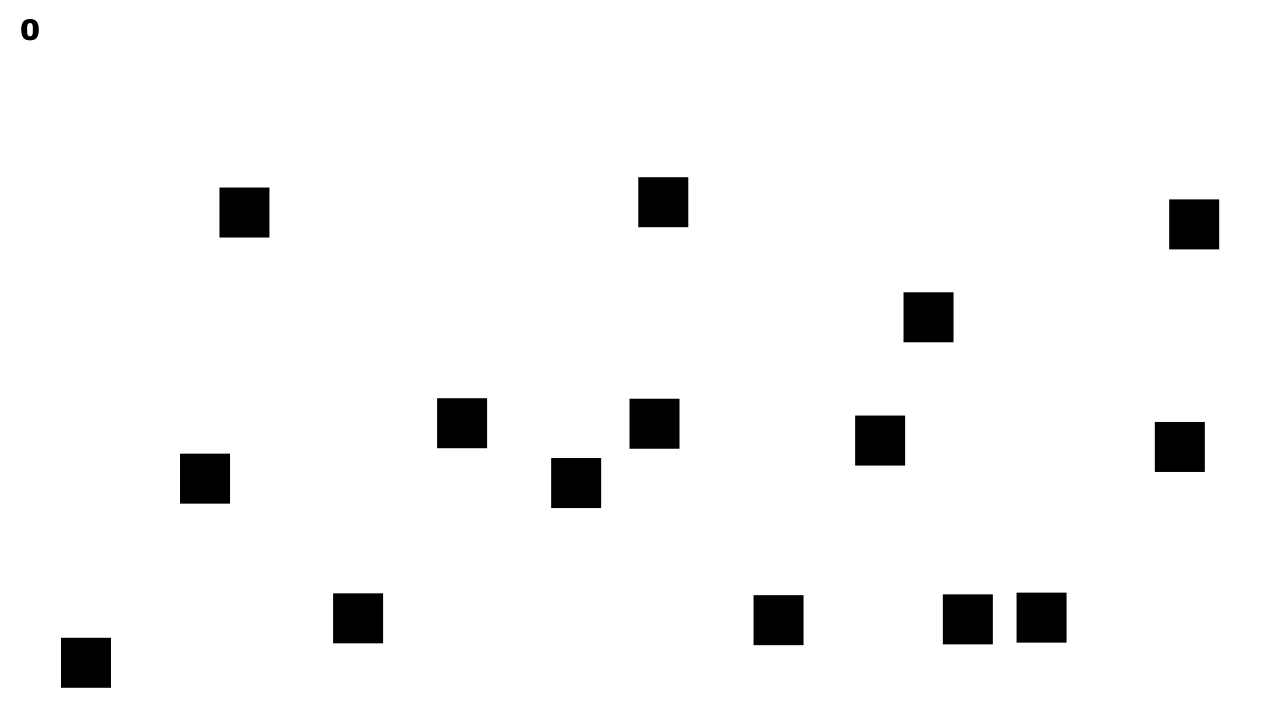
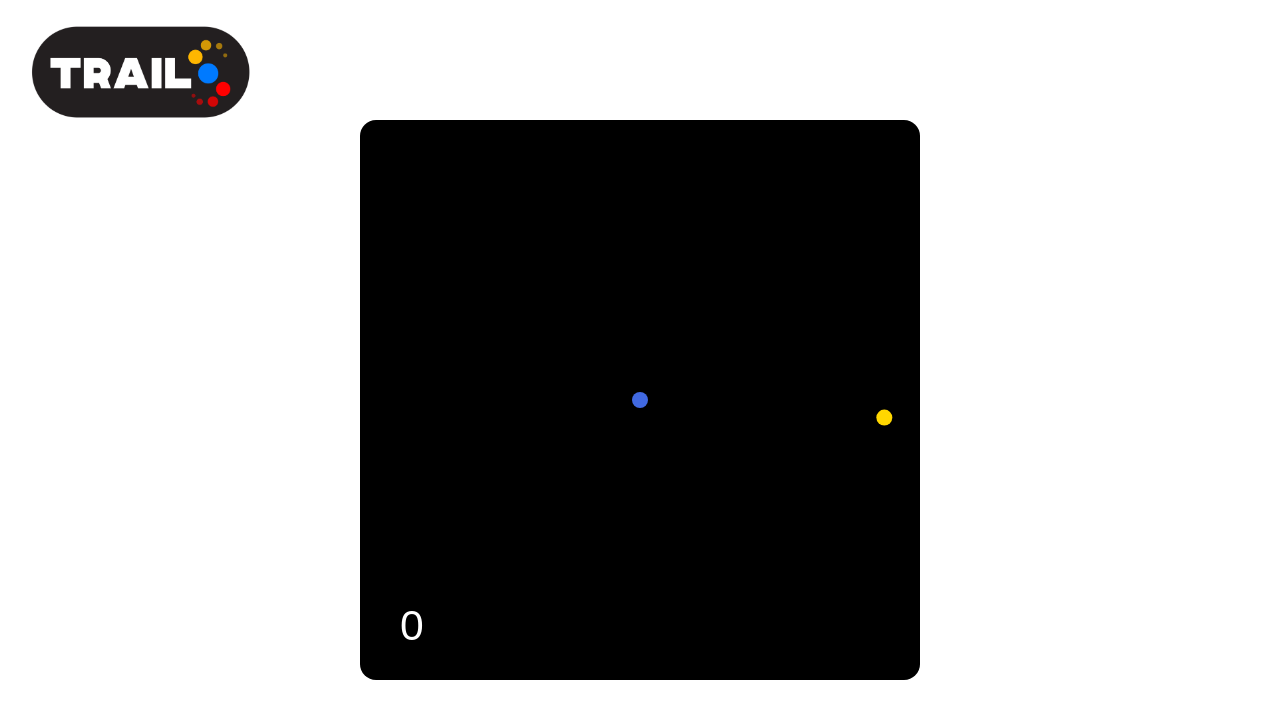
Before and after one commit to shelost/trails, a plain HTML site: page index.html in a window 1280 px wide. Drawn offline with Linux system fonts and the light colour scheme.

Commit message:
Add files via upload

```diff
--- a/index.html
+++ b/index.html
@@ -4,21 +4,13 @@
     <meta charset="UTF-8">
     <meta name="viewport" content="width=device-width, initial-scale=1.0">
     <meta http-equiv="X-UA-Compatible" content="ie=edge">
-    <title>TRAILS</title>
+    <title>Paths</title>
 </head>
 <body>
 
-    <canvas id = "canvas" style="position:fixed;top:0px;left:0px"></canvas>
+    <canvas id="canvas" style="position: fixed;top:0px;left:0px"></canvas>
 
 </body>
 
-<script src="trails.js"></script>
-
-<style>
-
-body{
-
-    cursor: none
-}
-</style>
+<script src='paths.js'></script>
 </html>
--- /dev/null
+++ b/paths.js
@@ -0,0 +1,363 @@
+const canvas = document.getElementById("canvas")
+const ctx = canvas.getContext("2d")
+
+canvas.width = window.innerWidth
+canvas.height = window.innerHeight
+
+//var CENT_X, CENT_Y, A_W, A_H, XPAD, YPAD;
+
+var scl = canvas.height*0.01
+
+var logo = new Image()
+logo.src = 'trails-logo.png'
+
+var CENT_X, CENT_Y,A_W, A_H, XPAD, YPAD
+
+setVariables()
+
+
+function Squircle(x,y,w,h,r){
+
+    this.x = x
+    this.y = y
+    this.w = w
+    this.h = h
+    this.r = r
+
+    this.xspeed = 0
+    this.yspeed = 0
+
+    this.playerOn = false
+
+    this.draw = function(){
+
+        ctx.beginPath()
+        ctx.moveTo(this.x+this.r, this.y)
+        ctx.lineTo(this.x+this.w-this.r, this.y)
+        ctx.arc(this.x+this.w-this.r, this.y+this.r, this.r, Math.PI*3/2, Math.PI*2)
+        ctx.lineTo(this.x+this.w, this.y+this.h-this.r)
+        ctx.arc(this.x+this.w-this.r, this.y+this.h-this.r,this.r, 0, Math.PI/2)
+        ctx.lineTo(this.x+this.r, this.y+this.h)
+        ctx.arc(this.x+this.r, this.y+this.h-this.r, this.r, Math.PI/2, Math.PI)
+        ctx.lineTo(this.x, this.y+this.r)
+        ctx.arc(this.x+this.r, this.y+this.r, this.r, Math.PI, Math.PI*3/2)
+        ctx.fill()
+        ctx.closePath()
+
+    }
+}
+
+var Area;
+
+
+const player = {
+
+    x: CENT_X,
+    y: CENT_Y,
+    r: scl,
+
+    xspeed: 0,
+    yspeed: 0,
+
+    history: [],
+
+    points: 0,
+
+    seq: 0,
+
+    dead: false
+}
+
+const goal = {
+
+    x: Math.random()*A_W+XPAD,
+    y: Math.random()*A_H+YPAD,
+    r: scl,
+
+    xspeed: 0,
+    yspeed: 0,
+
+    captured: false
+}
+
+setInterval(()=>{
+
+
+    if (player.seq>0.8){
+
+        player.history.push([player.x, player.y, 0])
+    }
+
+},50)
+
+
+const con = {
+
+    left:false,
+    right:false,
+    up:false,
+    down: false,
+    space: false,
+    keyListener:function(event) {
+
+      var key_state = (event.type == "keydown")?true:false;
+
+      switch(event.keyCode) {
+
+        case 37:// left key
+          con.left = key_state;
+          break;
+        case 38:// up key
+          con.up = key_state;
+          break;
+        case 39:// right key
+          con.right = key_state;
+          break;
+        case 40: // down key
+          con.down = key_state;
+          break;
+        case 32: // space bar
+          con.space = key_state;
+          break;
+      }
+    }
+}
+
+const loop = () => {
+
+    Area = new Squircle(XPAD,YPAD,A_W, A_H, scl*2)
+
+    setVariables()
+
+    // Player Controls
+
+    if (!player.dead){
+    if (con.right){
+
+        player.xspeed += scl/20
+    }
+
+    if (con.left){
+
+        player.xspeed -= scl/20
+    }
+
+    if (con.up){
+
+        player.yspeed -= scl/20
+    }
+
+    if (con.down){
+
+        player.yspeed += scl/20
+    }
+
+    player.x += player.xspeed
+    player.y += player.yspeed
+
+    player.xspeed *= 0.9
+    player.yspeed *= 0.9
+
+    }
+
+    if (con.space){
+
+        Restart()
+    }
+
+    // Player Boundaries
+    if (player.x < XPAD+player.r){
+
+        player.x = XPAD+A_W-player.r
+    }else if (player.x > XPAD+A_W-player.r){
+        player.x = XPAD+player.r
+
+    }
+
+    if (player.y < YPAD+player.r){
+        player.y = YPAD+A_H-player.r
+
+    }else if (player.y > YPAD+A_H-player.r){
+        player.y = YPAD+player.r
+
+    }
+
+    // Plus One
+    if (Collision(player, goal)){
+
+        goal.captured = true
+    }
+
+    if (goal.captured){
+
+        plusOne()
+    }
+
+
+
+    ctx.fillStyle = 'black'
+    Area.draw()
+
+    for (i=0;i<player.history.length;i++){
+
+        var hitbox = {
+
+            x: player.history[i][0],
+            y: player.history[i][1],
+            r: player.r*0.5
+        }
+
+
+
+        if (player.history[i][2] == 1){
+
+            ctx.fillStyle = 'red'
+         }else{
+            ctx.fillStyle = 'gray'
+
+        }
+
+
+        if (Collision(player, hitbox) && player.history[i][2] === 1){
+
+            player.dead = true
+        }
+
+        if (Collision)
+
+        ctx.beginPath()
+        ctx.arc(player.history[i][0], player.history[i][1], hitbox.r, 0, Math.PI*2)
+        ctx.fill()
+    }
+
+    if (!player.dead){
+
+        ctx.fillStyle = 'royalblue'
+    }else{
+
+        ctx.fillStyle = 'red'
+    }
+
+    ctx.beginPath()
+    ctx.arc(player.x, player.y, player.r, 0, Math.PI*2)
+
+    ctx.fill()
+
+    if (!player.dead){
+
+        ctx.fillStyle = 'gold'
+    }else{
+
+        ctx.fillStyle = 'red'
+    }
+    ctx.beginPath()
+    ctx.arc(goal.x, goal.y, goal.r, 0, Math.PI*2)
+    ctx.fill()
+
+
+
+    if (!player.dead){
+
+        ctx.fillStyle = 'white'
+        ctx.font = `${scl/3}rem Arial`
+        ctx.fillText(player.points, XPAD+40, YPAD+A_H-40)
+
+
+    }
+    if (player.dead){
+
+        ctx.globalAlpha = 0.4
+        ctx.fillStyle = 'white'
+
+        if (player.points < 10){
+
+            ctx.font = `${scl*5}rem Arial Black`
+            ctx.fillText(player.points, XPAD+50, YPAD+A_H-40)
+        }else{
+            ctx.font = `${scl*3}rem Arial Black`
+            ctx.fillText(player.points, XPAD+20, YPAD+A_H*0.75)
+
+        }
+
+
+        ctx.globalAlpha = 1
+        ctx.fillStyle = 'white'
+        ctx.font = `${scl/3}rem Arial`
+        ctx.fillText('Press Space to Restart', XPAD+A_W/8, YPAD+A_H/2+30)
+
+    }
+
+    ctx.drawImage(logo,30,25,logo.width/12,logo.height/12)
+
+
+}
+
+
+window.addEventListener('keydown', con.keyListener)
+window.addEventListener('keyup', con.keyListener)
+
+setInterval(()=>{
+
+    loop()
+}, 1000/60)
+
+setInterval(()=>{
+
+    player.seq += 0.1
+},100)
+
+function setVariables(){
+
+    canvas.width = window.innerWidth
+    canvas.height = window.innerHeight
+
+    CENT_X = canvas.width/2
+    CENT_Y = canvas.height/2
+    A_W = canvas.height*0.7
+    A_H = canvas.height*0.7
+    XPAD = CENT_X-A_W/2
+    YPAD = CENT_Y-A_H/2
+}
+
+function Collision(one,two){
+
+    if ((two.x-one.x)**2+(two.y-one.y)**2 < (two.r+one.r)**2){
+
+        return true
+    }else{
+
+        return false
+    }
+}
+
+function plusOne(){
+
+    goal.x = Math.random()*(A_W-goal.r*2)+XPAD+goal.r
+    goal.y = Math.random()*(A_H-goal.r*2)+YPAD+goal.r
+
+    player.points += 1
+
+    goal.captured = false
+
+    setTimeout(()=>{
+        for (u=0;u<player.history.length;u++){
+
+            player.history[u][2] = 1
+        }
+
+    },500)
+
+
+    player.seq = 0
+
+}
+
+function Restart(){
+
+    player.history = []
+    player.points = 0
+    player.x = CENT_X
+    player.y = CENT_Y
+    player.dead = false
+    message = ''
+}
```
Also changed, not shown: trails-logo.png (added).
